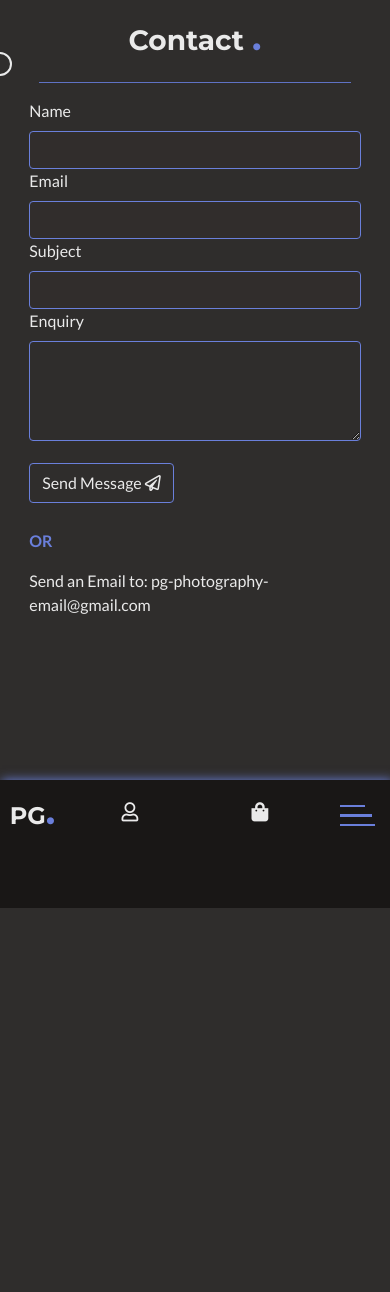
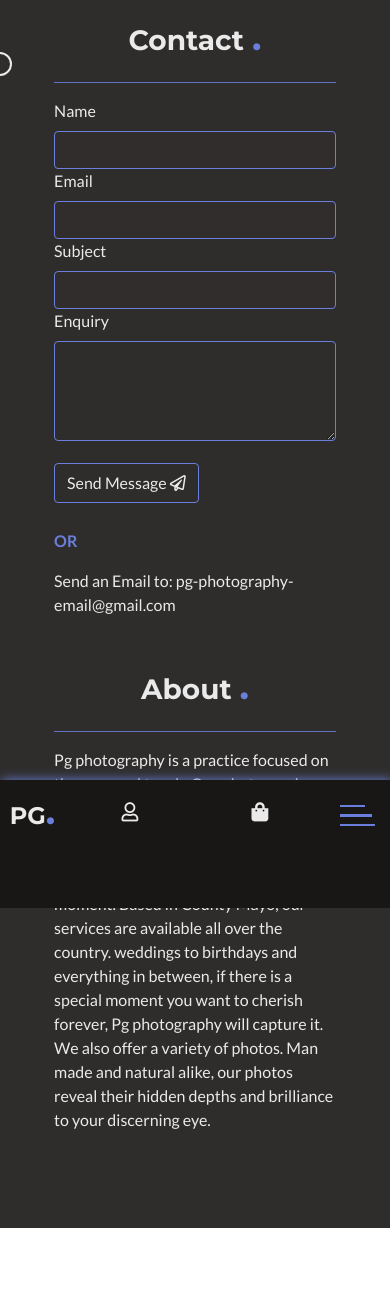
Before and after one commit to aidant842/MilestoneProject4, a Django app: page /contact_us/ in a window 390 px wide. Before the commit the page ends 908 px from the top, so only its background shows below. Run offline with Django 3.2, Linux system fonts and the light colour scheme; some libraries are stand-ins or nearby versions.

Commit message:
added about section to contact page, with styling

```diff
--- a/contact_us/templates/contact_us/contact_us.html
+++ b/contact_us/templates/contact_us/contact_us.html
@@ -1,14 +1,16 @@
 {% extends "base.html" %} {% load static %} {% load tools %} {% block content %}
+<div class="contact-page-container">
+
+<div class="contact-container">
 
 <div class="heading">
 	<h1>
 		Contact
 		<span class="logo-colour">.</span>
 	</h1>
-  <hr class="heading-underline" />
+	<hr class="checkout-hr" />
 </div>
 
-<div class="contact-container">
 	<form class="contact-form" method="POST">
 		{% csrf_token %}
 		<fieldset>
@@ -31,4 +33,27 @@
 	Send an Email to: <a href="mailto:pg-photography-email@gmail.com">pg-photography-email@gmail.com</a>
 
 </div>
+
+
+<section class="about-section">
+
+<div class="heading">
+	<h1>
+        About
+		<span class="logo-colour">.</span>
+	</h1>
+	<hr class="checkout-hr" />
+</div>
+
+	<p>
+		Pg photography is a practice focused on the personal touch. Our photographers along with myself, Patrick Gilroy,
+		will always ensure to make even the most camera shy comfortable in front of the lens and capture the beauty in
+		every moment. Based in County Mayo, our services are available all over the country. weddings to birthdays and
+		everything in between, if there is a special moment you want to cherish forever, Pg photography will capture it.
+
+		We also offer a variety of photos. Man made and natural alike, our photos reveal their hidden depths and
+		brilliance to your discerning eye.
+	</p>
+</section>
+</div>
 {% endblock %}
--- a/static/css/sass/_contact.scss
+++ b/static/css/sass/_contact.scss
@@ -10,10 +10,18 @@ textarea {
     border-radius: 4px;
 }
 
+.contact-page-container {
+    display: grid;
+    grid-template-columns: 1fr 1fr;
+    width: 85%;
+    margin: 0 auto;
+}
+
 .contact-container {
     width: 85%;
     margin: 0 auto;
     padding-bottom: 2rem;
+    grid-column: 1;
 }
 
 .contact-container p {
@@ -21,3 +29,27 @@ textarea {
     color: $secondary-color;
     margin: 1rem 0;
 }
+
+.about-section {
+    width: 85%;
+    margin: 0 auto;
+    grid-column: 2;
+}
+
+@media only screen and (max-width: 1000px) {
+    .contact-page-container {
+        grid-template-columns: none;
+    }
+
+    .contact-container {
+        grid-row: 1;
+        grid-column: 1;
+    }
+
+    .about-section {
+        grid-row: 2;
+        grid-column: 1;
+        padding-bottom: 5rem;
+    }
+
+}
--- a/static/css/styles.css
+++ b/static/css/styles.css
@@ -1398,10 +1398,18 @@ textarea {
   border-radius: 4px;
 }
 
+.contact-page-container {
+  display: grid;
+  grid-template-columns: 1fr 1fr;
+  width: 85%;
+  margin: 0 auto;
+}
+
 .contact-container {
   width: 85%;
   margin: 0 auto;
   padding-bottom: 2rem;
+  grid-column: 1;
 }
 
 .contact-container p {
@@ -1410,4 +1418,27 @@ textarea {
   margin: 1rem 0;
 }
 
+.about-section {
+  width: 85%;
+  margin: 0 auto;
+  grid-column: 2;
+}
+
+@media only screen and (max-width: 1000px) {
+  .contact-page-container {
+    grid-template-columns: none;
+  }
+
+  .contact-container {
+    grid-row: 1;
+    grid-column: 1;
+  }
+
+  .about-section {
+    grid-row: 2;
+    grid-column: 1;
+    padding-bottom: 5rem;
+  }
+}
+
 /*# sourceMappingURL=styles.css.map */
```
Also changed, not shown: 1 other file. Lines whose indentation alone changed are shown as unchanged.
